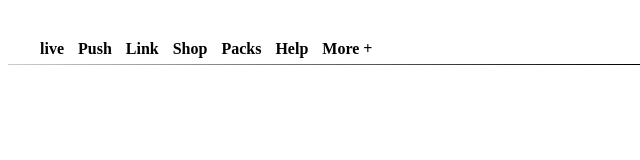
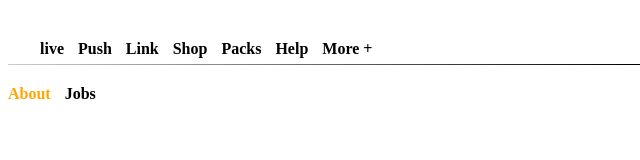
Before and after one commit to StromPetal/StromPetal.github.io-Ableton, a plain HTML site: page index.html in a window 1280 px wide. Shown: the top 160 px of the page, 0-640 px from the left. Drawn offline with Linux system fonts and the light colour scheme.

Commit message:
Update index.html

```diff
--- a/index.html
+++ b/index.html
@@ -25,5 +25,10 @@
     </nav>
 
     <hr>
+
+    <section>
+        <a href="#about" style="color: orange;"><strong>About</strong></a>
+        <a href="#jobs"><strong>Jobs</strong></a>
+    </section>
 </body>
 </html>
```
